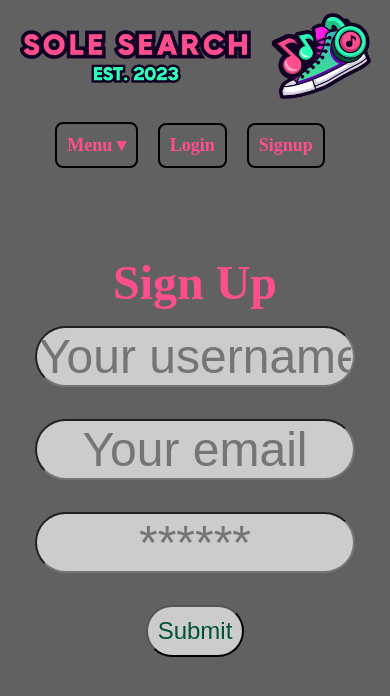
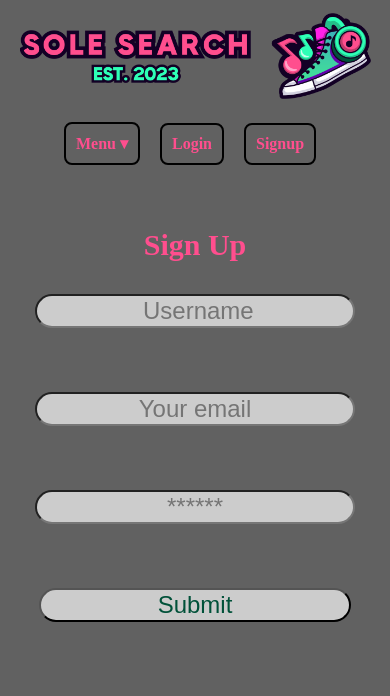
Before and after one commit to A-Witthohn/SoleSearch, a React (Create React App) app in the folder client/: page /signup in a window 390 px wide. Shown: the top 696 px of the page. Built offline with nearby package versions, Linux system fonts and the light colour scheme.

Commit message:
style complete

```diff
--- a/client/src/Style/Style.css
+++ b/client/src/Style/Style.css
@@ -42,12 +42,33 @@ header {
   border: solid black;
   border-width: 2px 2px 2px 2px;
   border-radius: 8px;
-  font-size: 18px;
+  font-size: 28px;
   padding: 10px;
   color: #FF4E8E;
   background-color: #616161;
   text-decoration: none;
   font-weight: bold;
+}
+
+@media (max-width: 1500px) {
+  .login,
+  .signup {
+    font-size: 26px;
+  }
+}
+
+@media (max-width: 768px) {
+  .login,
+.signup {
+    font-size: 22px;
+  }
+}
+
+@media (max-width: 479px) {
+  .login,
+  .signup {
+    font-size: 16px;
+  }
 }
 a.signup{
   padding: 10px;
@@ -118,6 +139,7 @@ a.Username {
   justify-content: center;
   height: 100%;
   margin: 0 auto;
+  margin-bottom: 125px;
 }
 
 .form-div {
@@ -125,23 +147,54 @@ a.Username {
   flex-direction: column;
   align-items: center;
   justify-content: center;
-  gap: 4rem;
+  gap: 5rem;
   width: 100%;
   max-width: 100%;
 }
 
 .form-title {
-  margin-bottom: 1rem;
+  margin-bottom: 4rem;
   text-align: center;
   font-size: 48px;
   color: #FF4E8E;
+}
+
+.form-title {
+  margin-bottom: 4rem;
+  text-align: center;
+  font-size: 48px;
+  color: #FF4E8E;
+}
+
+@media (max-width: 1024px) {
+  .form-title {
+    font-size: 40px;
+    margin-bottom: 3rem;
+
+  }
+}
+
+@media (max-width: 768px) {
+  .form-title {
+    font-size: 36px;
+    margin-bottom: 2rem;
+
+  }
+}
+
+@media (max-width: 479px) {
+  .form-title {
+    font-size: 30px;
+    margin-bottom: 2rem;
+
+  }
 }
 
 .form-input {
   margin-bottom: 1rem;
   width: 100%;
   max-width: 100%;
-  font-size: 48px;
+  font-size: 36px;
   background-color: #ccc;
   border-radius: 35px;
   text-align: center;
@@ -157,11 +210,10 @@ a.Username {
   display: flex;
   justify-content: center;
   align-items: center;
-  font-size: 40px;
+  font-size: 36px;
   border-radius: 35px;
   color: #005139;
   background-color: #ccc;
-  padding: 10px;
 }
 
 .form-submit:hover{
@@ -218,13 +270,31 @@ a.Username {
   border: solid black;
   border-width: 2px 2px 2px 2px;
   border-radius: 8px;
-  font-size: 18px;
+  font-size: 28px;
 font-family: 'Times New Roman', Times, serif;  padding: 10px;
   color: #FF4E8E;
   background-color: #616161;
   text-decoration: none;
   font-weight: bold;
   cursor: pointer;
+}
+
+@media (max-width: 1024px) {
+  .dropdown-button {
+    font-size: 26px;
+  }
+}
+
+@media (max-width: 768px) {
+  .dropdown-button {
+    font-size: 22px;
+  }
+}
+
+@media (max-width: 479px) {
+  .dropdown-button {
+    font-size: 16px;
+  }
 }
 
 .dropdown-content {
@@ -378,7 +448,7 @@ h1 {
 }
 
 .button-wrapper button {
-  margin: 0 5px;
+  margin: 0 20px;
   /* Add margin to create space between the buttons */
 }
 
@@ -428,23 +498,121 @@ h1 {
 
 }
 
+.PageMotto{
+  font-size: 48px;
+}
+
+.PageMotto {
+  font-size: 48px;
+}
+
+@media (max-width: 1500px) {
+  .PageMotto {
+    /* Adjust the font size for the specific media query if needed */
+    font-size: 44px;
+  }
+}
+
+@media (max-width: 768px) {
+  .PageMotto {
+    /* Adjust the font size for the specific media query if needed */
+    font-size: 40px;
+  }
+}
+
+@media (max-width: 479px) {
+  .PageMotto {
+    /* Adjust the font size for the specific media query if needed */
+    font-size: 22px;
+  }
+}
+
+.currentShoe{
+  font-size: 48px;
+}
+
+@media (max-width: 1500px) {
+  .currentShoe {
+    /* Adjust the font size for the specific media query if needed */
+    font-size: 44px;
+  }
+}
+
+@media (max-width: 768px) {
+  .currentShoe {
+    /* Adjust the font size for the specific media query if needed */
+    font-size: 40px;
+  }
+}
+
+@media (max-width: 479px) {
+  .currentShoe {
+    /* Adjust the font size for the specific media query if needed */
+    font-size: 22px;
+  }
+}
 
 .Price {
-  font-size: 20px;
+  font-size: 48px;
   font-weight: bold;
 }
 
+@media (max-width: 1500px) {
+  .Price {
+    /* Adjust the font size for the specific media query if needed */
+    font-size: 44px;
+  }
+}
+
+@media (max-width: 768px) {
+  .Price {
+    /* Adjust the font size for the specific media query if needed */
+    font-size: 40px;
+  }
+}
+
+@media (max-width: 479px) {
+  .Price {
+    /* Adjust the font size for the specific media query if needed */
+    font-size: 22px;
+  }
+}
+
+
+
+
 .like-count {
-  font-size: 20px;
+  font-size: 36px;
   font-weight: bold;
 }
+@media (max-width: 1500px) {
+  .like-count {
+    /* Adjust the font size for the specific media query if needed */
+    font-size: 32px;
+  }
+}
+
+@media (max-width: 768px) {
+  .like-count {
+    /* Adjust the font size for the specific media query if needed */
+    font-size: 28px;
+  }
+}
+
+@media (max-width: 479px) {
+  .like-count {
+    /* Adjust the font size for the specific media query if needed */
+    font-size: 20px;
+  }
+}
+
 
 .Love {
-  margin: 0 10px;
+  margin: 0 20px;
   border: solid black;
   border-width: 2px 2px 2px 2px;
   border-radius: 8px;
-  font-size: 24px;
+  font-size: 30px;
   padding: 10px;
   color: #3ecaa8;
   background-color: #616161;
@@ -457,11 +625,11 @@ h1 {
 }
 
 .Hate {
-  margin: 0 10px;
+  margin: 0 20px;
   border: solid black;
   border-width: 2px 2px 2px 2px;
   border-radius: 8px;
-  font-size: 24px;
+  font-size: 30px;
   padding: 10px;
   color: #FF4E8E;
   background-color: #616161;
@@ -490,6 +658,7 @@ h1 {
   align-items: center;
   background-color: #616161;
 margin-top: 50px;
+padding-left: ;
 opacity: 0;
 transition: 0.5s;
 }
@@ -507,12 +676,44 @@ transition: 0.5s;
   font-size: 24px;
   margin-bottom: 10px;
 }
+@media (max-width: 1024px) {
+  .follow-text{
+    font-size: 26px;
+  }
+}
+
+@media (max-width: 768px) {
+  .follow-text {
+    font-size: 26px;
+  }
+}
+
+@media (max-width: 479px) {
+  .follow-text{
+    font-size: 20px;
+  }
+}
 
 .social-icons {
   display: flex;
   justify-content: center;
   align-items: flex-end;
   margin-top: 10px;
+}
+@media (max-width: 1000px) {
+  .social-icons a {
+    font-size: 20px; /* Adjust the font size for screens smaller than 768px */
+  }
+}
+@media (max-width: 767px) {
+  .social-icons a {
+    font-size: 16px; /* Adjust the font size for screens smaller than 768px */
+  }
+}
+  @media (max-width: 500px) {
+    .social-icons a {
+      font-size: 10px; /* Adjust the font size for screens smaller than 768px */
+    }
 }
 
 .social {
@@ -521,6 +722,11 @@ transition: 0.5s;
   transform: translateY(0);
   text-align: center;
   display: inline-block;
+}
+@media (max-width: 500px) {
+  .social {
+    margin: 0 1rem;
+  }
 }
 
 .social:hover {
@@ -565,8 +771,12 @@ transition: 0.5s;
     margin-top: 10px;
     width: 80%;
   }
+.form-input{
+  font-size: 30px;
+}
+
   .form-submit{
-    font-size: 36px;
+    font-size: 30px;
   }
 }
 
@@ -578,6 +788,17 @@ transition: 0.5s;
 
   .title {
     width: 90%;
+  }
+
+  .form-title{
+    padding-bottom: 0px;
+  }
+
+  .form-div {
+    gap: 3rem;
+  }
+  .form-input{
+    font-size: 24px;
   }
   .form-submit{
     font-size: 24px;
--- a/client/src/pages/Home.js
+++ b/client/src/pages/Home.js
@@ -110,12 +110,12 @@ const Home = () => {
   return (
     <main>
       <div>
-        <h1>Discover Your Sole Mate: Explore Sole Search's Diverse Shoe Collection!</h1>
+        <h1 className='PageMotto'>Discover Your Sole Mate: Explore Sole Search's Diverse Shoe Collection!</h1>
         <div className="card">
           <div key={currentShoe._id}>
             <img className="ImageSize" src={(`../images/${currentShoe.image}`)} alt={currentShoe.shoeName} />
             <div className="text-wrapper">
-              <h2>{currentShoe.shoeName}</h2>
+              <h2 className='currentShoe'>{currentShoe.shoeName}</h2>
               <p className="Price">Price: ${currentShoe.price}</p>
             </div>
             <div className="button-wrapper">
--- a/client/src/pages/Login.js
+++ b/client/src/pages/Login.js
@@ -81,7 +81,7 @@ const Login = (props) => {
       </form>
       <div className="logo">
         <img src='Giveaway.png'></img>
-              </div>
+      </div>
     </main>
   );
 };
--- a/client/src/pages/Signup.js
+++ b/client/src/pages/Signup.js
@@ -38,17 +38,16 @@ const Signup = () => {
     <main className="container">
       <form className="left-form" onSubmit={handleFormSubmit}>
         <h4 className="form-title">Sign Up</h4>
-        <div className="form-div">
         {data ? (
           <p>
             Success! You may now head{' '}
             <Link to="/">back to the homepage.</Link>
           </p>
         ) : (
-            <div className="form-input-wrapper">
+          <div className="form-div">
             <input
               className="form-input"
-                placeholder="Your username"
+              placeholder=" Username"
               name="username"
               type="text"
               value={formState.username}
@@ -70,16 +69,13 @@ const Signup = () => {
               value={formState.password}
               onChange={handleChange}
             />
-              <div className="form-submit-wrapper">
             <button className="form-submit" type="submit">
               Submit
             </button>
           </div>
-            </div>
         )}
 
         {error && <div className="error-message">{error.message}</div>}
-        </div>
       </form>
     </main>
   );
--- a/client/src/pages/SoleSurvivor.js
+++ b/client/src/pages/SoleSurvivor.js
@@ -22,11 +22,11 @@ const SoleSurvivor = () => {
 
   return (
     <main>
-      <h1>Unforgettable Soles: Celebrating Sole Search's Timeless Icons!</h1>
+      <h1 className='PageMotto'>Unforgettable Soles: Celebrating Sole Search's Timeless Icons!</h1>
       {top5Shoes.map((shoe, index) => (
         <div className="card-item" key={shoe._id}>
           <div className="card">
-          <h2>{`${index + 1}. ${shoe.shoeName}`}</h2>
+          <h2 className='currentShoe'>{`${index + 1}. ${shoe.shoeName}`}</h2>
           <p className='like-count'>All-Time Likes: <span className='SoleSurvivorLike'> {shoe.likeCount}</span></p>
             <img src={`/images/${shoe.image}`} alt={shoe.shoeName} />
             <a href={shoe.shoeLink} target="_blank" rel="noopener noreferrer">
```
Lines whose indentation alone changed are shown as unchanged.
